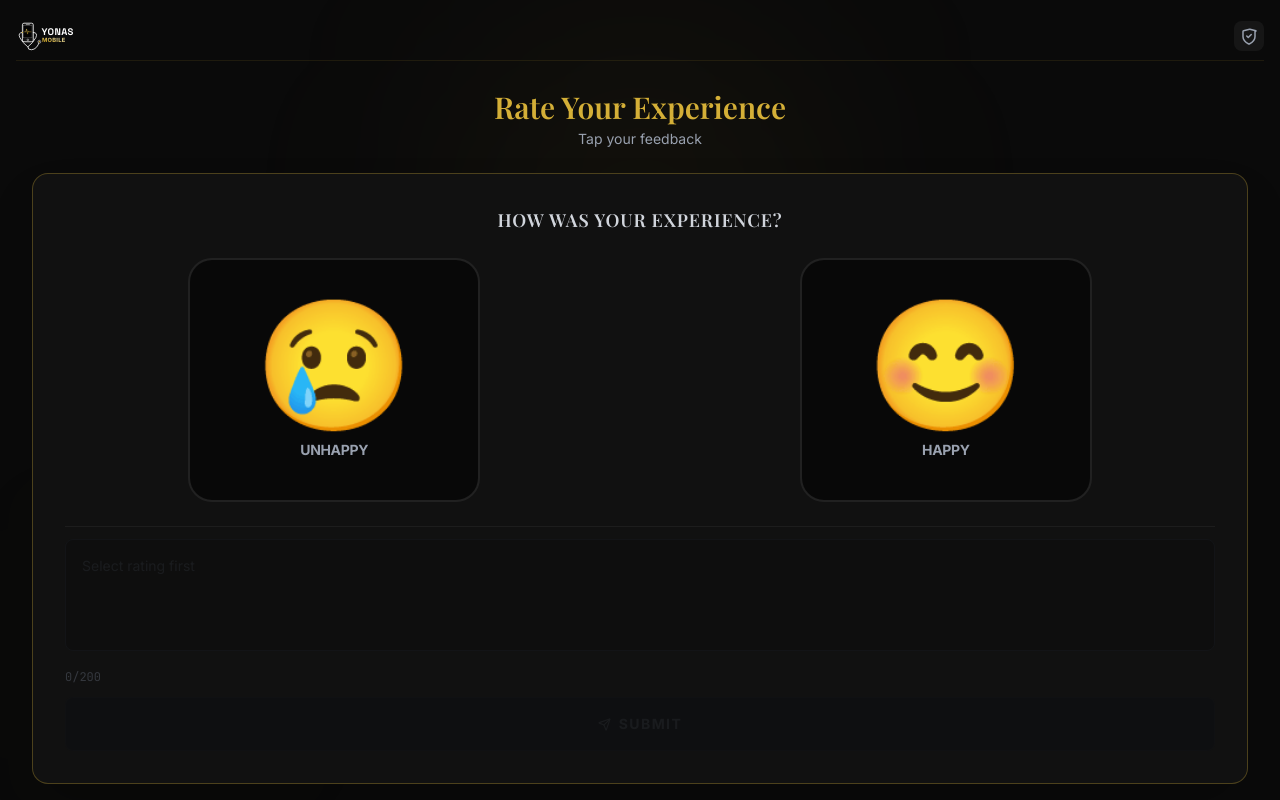
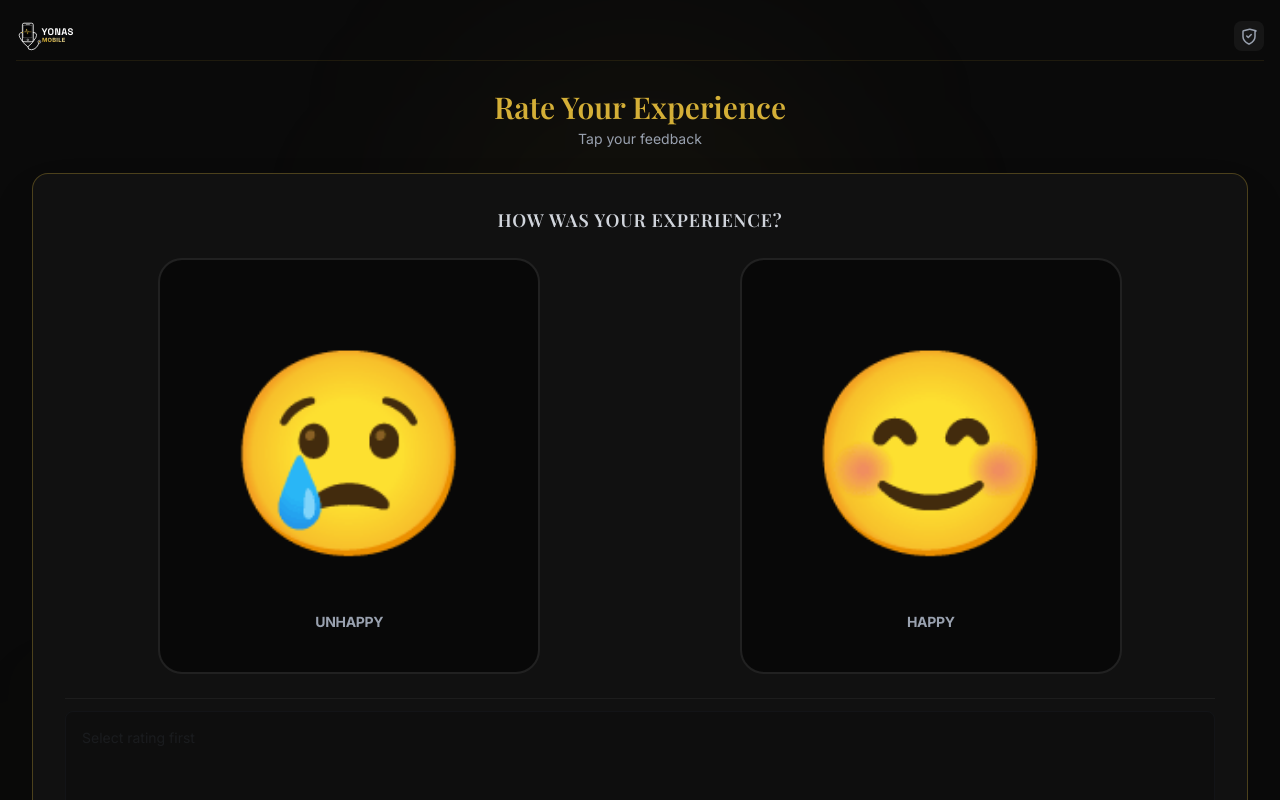
Before and after one commit to smstechnologieset/YonasCustomerFeedback, a React (Vite) app: page / in a window 1280 px wide. Shown: the top 800 px of the page. Built offline with nearby package versions, Linux system fonts and the light colour scheme; a web font is replaced by a local one.

Commit message:
size increase

```diff
--- a/src/components/RatingScreen.tsx
+++ b/src/components/RatingScreen.tsx
@@ -97,7 +97,7 @@ export default function RatingScreen({ onSubmit, isSubmitting, onOpenAdmin }: Ra
               <h3 className="text-lg uppercase tracking-wider text-gray-300 font-serif mb-6 text-center">
                 How was your experience?
               </h3>
-              <div className="w-full flex flex-row justify-center gap-80" id="emoji-row">
+              <div className="w-full flex flex-row justify-center gap-50" id="emoji-row">
                 {EMOJI_OPTIONS.map((opt) => {
                   const isSelected = selectedRating === opt.rating;
                   return (
@@ -118,7 +118,7 @@ export default function RatingScreen({ onSubmit, isSubmitting, onOpenAdmin }: Ra
                       id={`emoji-btn-${opt.rating}`}
                     >
                       {/* Large emoji */}
-                      <span className="text-9xl mb-3 block">
+                      <span className="mb-3 block" style={{ fontSize: "200px" }}>
                         {opt.emoji}
                       </span>
                       <span className={`text-sm uppercase tracking-tight font-bold ${
```
